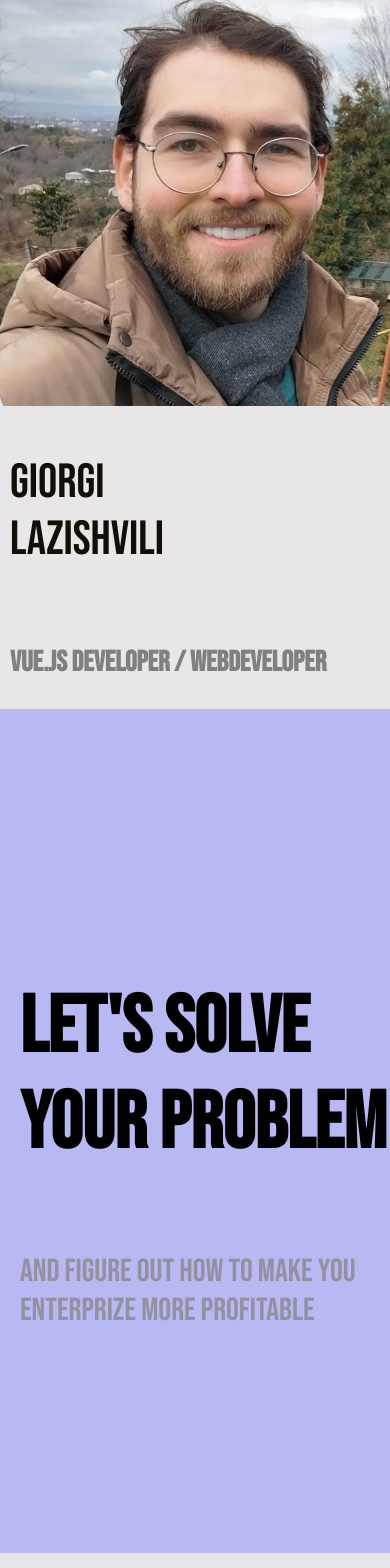
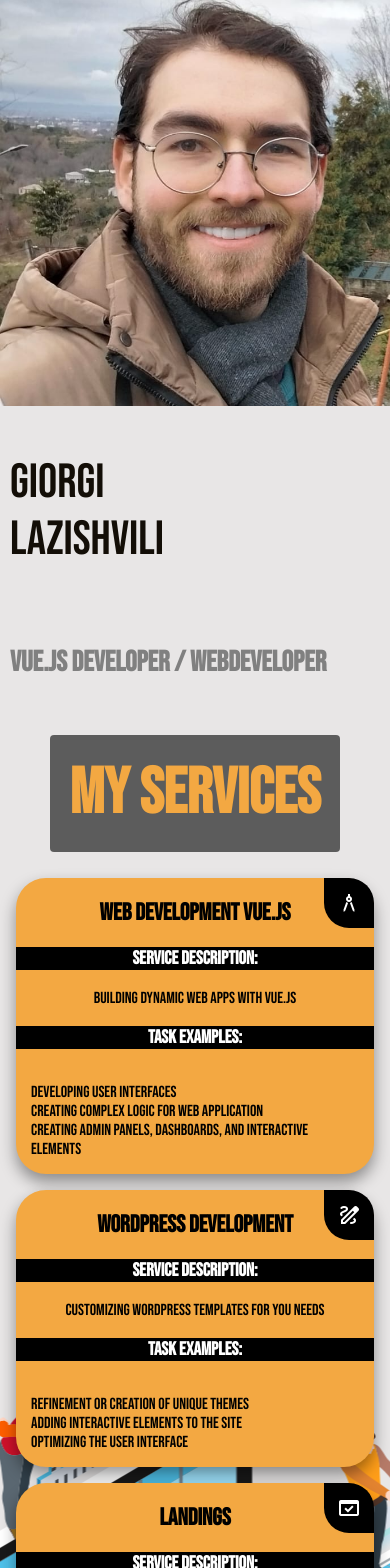
Before and after one commit to GiorgiiLazi/personal-website, a Vue app: page / in a window 390 px wide. Shown: the top 1568 px of the page. Built offline with nearby package versions, Linux system fonts and the light colour scheme.

Commit message:
fixed service cards removed unnecessary animations

```diff
--- a/src/App.vue
+++ b/src/App.vue
@@ -1,9 +1,9 @@
 <template>
   <VueHeader />
-  <Greet />
   <Services />
   <Experience />
   <Portfolio />
+  <Greet />
   <VueFooter />
 </template>
 
--- a/src/components/Services.vue
+++ b/src/components/Services.vue
@@ -23,8 +23,7 @@
 </template>
 
 <script setup>
-import {ref, reactive, onMounted, onUpdated} from 'vue'
-import {useObserver} from './composables/Observer'
+import {reactive} from 'vue'
 
 let cardsContent = reactive([
     {
@@ -94,21 +93,21 @@ let cardsContent = reactive([
         id: 6
     },
 ])
-let cards = ref([])
-const { exportedCards, observer } = useObserver()
+// let cards = ref([])
+// const { exportedCards, observer } = useObserver()
 
-onMounted(()=>{
-    cards.value = document.querySelectorAll('.card')
-    cards.value.forEach(card => {
-    observer.observe(card);
-  });
-})
-onUpdated(() => {
-  cards.value = exportedCards.value;
-  cards.value.forEach(card => {
-    observer.observe(card);  // Re-observe if cards are updated
-  });
-});
+// onMounted(()=>{
+//     cards.value = document.querySelectorAll('.card')
+//     cards.value.forEach(card => {
+//     observer.observe(card);
+//   });
+// })
+// onUpdated(() => {
+//   cards.value = exportedCards.value;
+//   cards.value.forEach(card => {
+//     observer.observe(card);  // Re-observe if cards are updated
+//   });
+// });
 
 
 
@@ -122,8 +121,7 @@ onUpdated(() => {
     background-repeat: no-repeat;
     background-attachment: fixed;
     background-position: center;
-    max-width: 1200px;
-    margin: 0 auto;
+    max-width: 100%;
     padding: 20px;
     position: relative;
     display: grid;
@@ -151,10 +149,6 @@ onUpdated(() => {
 .card{
     text-align: center;
     position: relative;
-    opacity: 0;
-    transform: translateX(-100%);
-    filter: blur(5px);
-    display: inline-grid;
     border-radius: 30px;
     min-width: 350px;
     max-width: 500px;
@@ -164,27 +158,6 @@ onUpdated(() => {
     background-color: rgb(243, 168, 66);
     word-wrap: wrap;
     z-index:1;
-    transition: 0.5s all ease-out;
-}
-.card:nth-child(2){
-    transition-delay: 200ms;
-}
-.card:nth-child(3){
-    transition-delay: 400ms;
-}
-.card:nth-child(4){
-    transition-delay: 600ms;
-}
-.card:nth-child(5){
-    transition-delay: 800ms;
-}
-.card:nth-child(6){
-    transition-delay: 850ms;
-}
-.show{
-    opacity: 1;
-    transform: translateX(0);
-    filter: blur(0)
 }
 
 .card:hover{
@@ -249,18 +222,21 @@ ul{
 }
 /* dynamic styles */
 
-@media (max-width: 780px){
-    .services-container {
+@media (max-width: 780px) {
+  .services-container {
     display: flex;
-    flex-wrap: wrap;
+    flex-direction: column;
+    align-items: center; /* <-- центрирует карточки */
+    padding: 16px;
     gap: 16px;
-    padding: 16px;
-    flex-direction: column;
-    }
-    .card {
-    flex: 1 1 300px; /* Grow, shrink, and start at 300px width */
-    max-width: 100%;
-    }
+  }
+
+  .card {
+    min-width: auto;   /* убираем жёсткое ограничение */
+    width: 100%;       /* пусть занимает всю ширину контейнера */
+    max-width: 400px;  /* можно ограничить, чтобы не растягивалась слишком */
+    margin: 0 auto;    /* центрируем */
+  }
 }
 
 </style>
```
